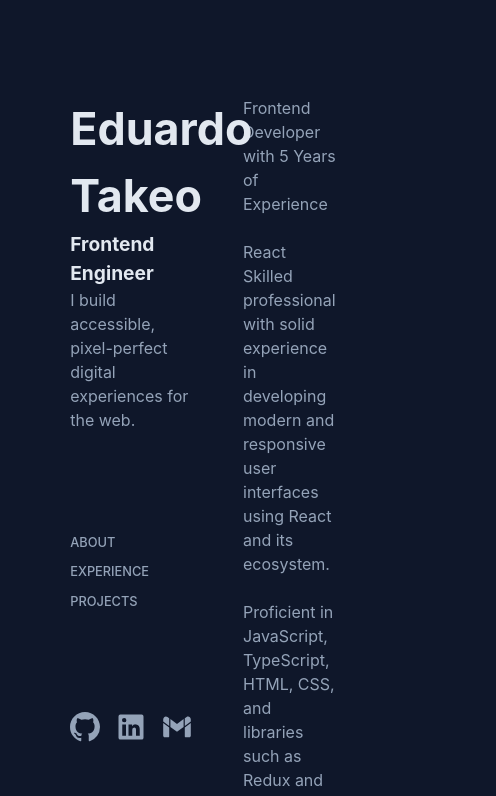
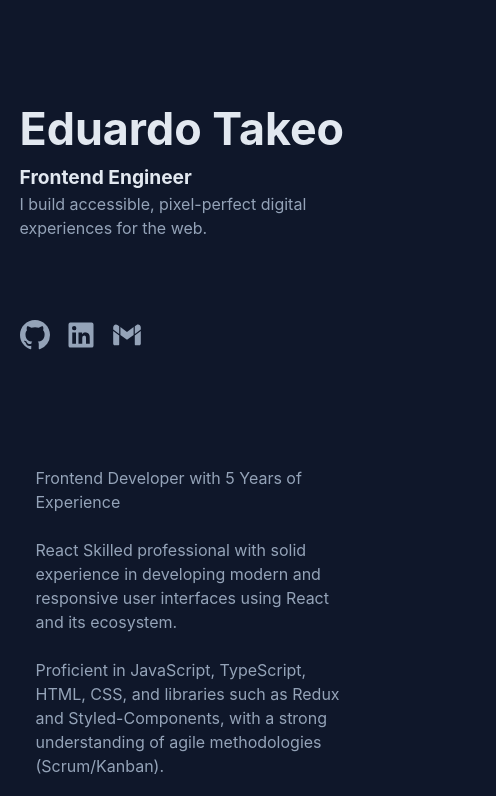
Before and after one commit to eduardo-takeo/v3, a React (Vite) app: page / in a window 390 px wide. Shown: the top 796 px of the page, 496 px wide, since content can reach past the window. Built offline with nearby package versions, Linux system fonts and the light colour scheme.

Commit message:
feat: make Home page responsive

```diff
--- a/src/views/home/Home.scss
+++ b/src/views/home/Home.scss
@@ -3,6 +3,11 @@
   max-width: 64vw;
   margin: auto;
   gap: 2rem;
+
+  @include respond-to("md") {
+    flex-direction: column;
+    max-width: 90vw;
+  }
 }
 
 .main-menu {
@@ -54,11 +59,22 @@
         }
       }
     }
+
+    @include respond-to("md") {
+      display: none;
+    }
   }
 
   &__social {
     display: flex;
     gap: 1rem;
+  }
+
+  @include respond-to("md") {
+    gap: 5rem;
+    height: 40vh;
+    width: 100%;
+    position: static;
   }
 }
 
@@ -101,6 +117,10 @@
       }
     }
   }
+
+  @include respond-to("md") {
+    width: 100%;
+  }
 }
 
 .footer {
```
